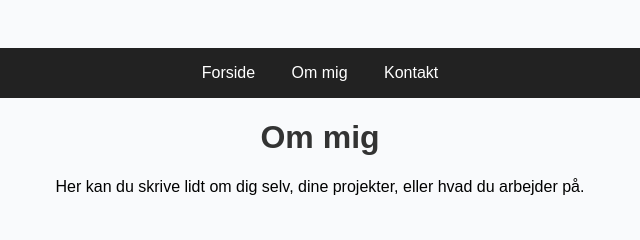
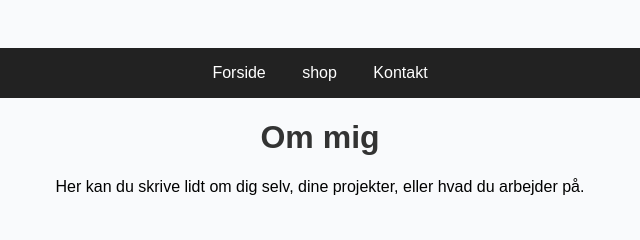
Before and after one commit to TFD8858/TFD8858.github.io, a plain HTML site: page about.html in a window 1280 px wide. Shown: the top 240 px of the page, 320-960 px from the left. Drawn offline with Linux system fonts and the light colour scheme.

Commit message:
Change page title and navigation link to 'shop'

```diff
--- a/about.html
+++ b/about.html
@@ -3,7 +3,7 @@
 <head>
   <meta charset="utf-8">
   <meta name="viewport" content="width=device-width, initial-scale=1">
-  <title>Om mig</title>
+  <title>shop</title>
   <style>
     body { font-family: Arial, sans-serif; background: #f9fafc; text-align: center; margin: 0; padding: 3rem; }
     header { background: #222; color: white; padding: 1rem 0; }
@@ -17,7 +17,7 @@
   <header>
     <nav>
       <a href="index.html">Forside</a>
-      <a href="about.html">Om mig</a>
+      <a href="about.html">shop</a>
       <a href="contact.html">Kontakt</a>
     </nav>
   </header>
```
